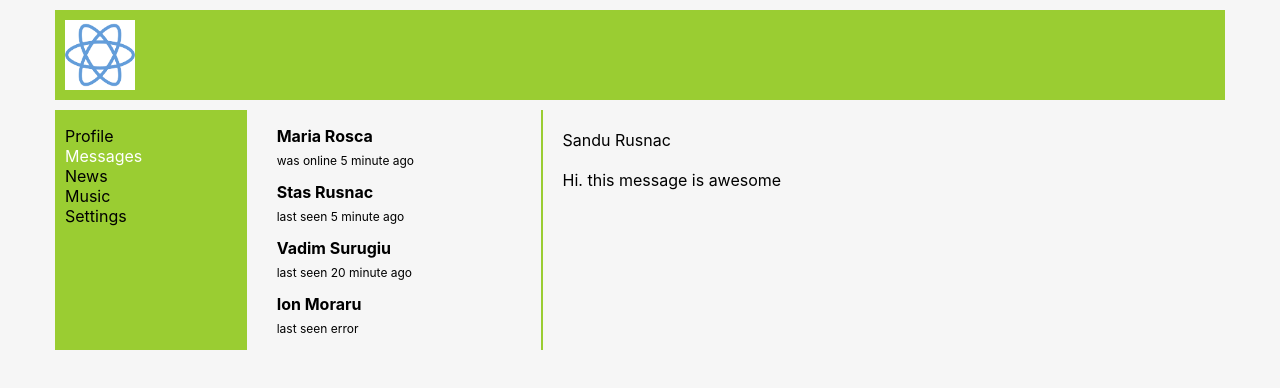
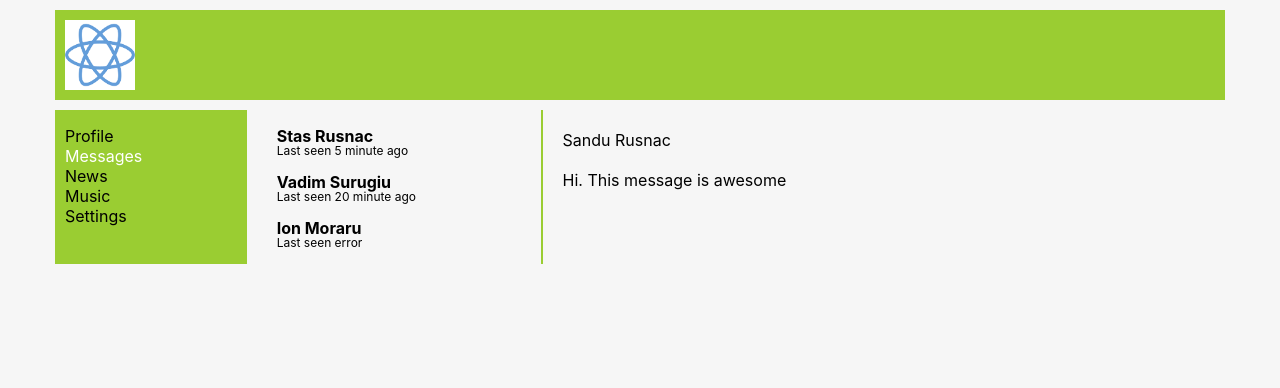
Before and after one commit to Itritiac/learn-react, a React (Create React App) app: page /dialogs in a window 1280 px wide. Shown: the top 388 px of the page. Built offline with nearby package versions, Linux system fonts and the light colour scheme.

Commit message:
rework chates

```diff
--- a/src/components/Content/Dialogs/Chates/Chates.js
+++ b/src/components/Content/Dialogs/Chates/Chates.js
@@ -9,8 +9,14 @@ const ChatItem = (props) =>{
 
   return (
     <div>
-      <NavLink to={path} >{props.name}<br/>{props.status}</NavLink>
-
+    <ul>
+    <li className={styles.name}>
+      <NavLink to={path} >{props.name}</NavLink>
+      </li>
+    <li className={styles.status}>
+      {props.status}
+    </li>
+    </ul>
     </div>
 
     );
@@ -18,44 +24,20 @@ const ChatItem = (props) =>{
 
 
 let Chates = (props) =>{
+
+  let dataChat = [
+    {id:1, name: 'Stas Rusnac', status: 'Last seen 5 minute ago'},
+    {id:2, name: 'Vadim Surugiu', status: 'Last seen 20 minute ago'},
+    {id:3, name: 'Ion Moraru', status: 'Last seen error'}
+  ]
+
   return(
           <div className={styles.chates}>
             <div >
-            <ul>
-              <li className={styles.name}>
-                <ChatItem  name="Maria Rosca" id="1"/>
-              </li>
-              <li className={styles.status}>
-                <ChatItem status="was online 5 minute ago" id="1"/>
-              </li>
-            </ul>
+              <ChatItem  name={dataChat[0].name} id={dataChat[0].id} status={dataChat[0].status}/>
+              <ChatItem  name={dataChat[1].name} id={dataChat[1].id} status={dataChat[1].status} />
+              <ChatItem  name={dataChat[2].name} id={dataChat[2].id} status={dataChat[2].status} />
 
-             <ul>
-                <li className={styles.name}>
-                  <ChatItem  name="Stas Rusnac" id="2"/>
-                </li>
-                <li className={styles.status}>
-                  <ChatItem status="last seen 5 minute ago" id="2"/>
-                </li>
-              </ul>
-
-              <ul>
-                <li className={styles.name}>
-                  <ChatItem  name="Vadim Surugiu" id="3"/>
-                </li>
-                <li className={styles.status}>
-                  <ChatItem status="last seen 20 minute ago" id="3"/>
-                </li>
-              </ul>
-
-              <ul>
-                <li className={styles.name}>
-                  <ChatItem  name="Ion Moraru" id="4"/>
-                </li>
-                <li className={styles.status}>
-                  <ChatItem status="last seen error" id="4"/>
-                </li>
-              </ul>
 
 
           </div>
--- a/src/components/Content/Dialogs/Messages/Messages.js
+++ b/src/components/Content/Dialogs/Messages/Messages.js
@@ -2,22 +2,34 @@ import React from 'react';
 
 import styles from './message.module.css';
 
+
+
+
 const Message = (props) =>{
 
 	return(
-		<div>{props.name}<br/><br/>{props.message}</div>
-		)
+		<div className={styles.message}>
+		{props.name}<br/><br/>{props.message}
+		</div>
+		);
 
 }
 
-let Messages = (props) =>{
-  return(
-          <div className={styles.message}>
-
-            	<Message name="Sandu Rusnac" message="Hi. this message is awesome" />
 
 
-          </div>
+let Messages = (props) =>{
+
+			let messagesData = [
+				{id: 1, name: 'Sandu Rusnac', message: 'Hi. This message is awesome'}
+			]
+
+
+
+  return(
+
+            	<Message name={messagesData[0].name} message={messagesData[0].message} id={messagesData[0].id} />
+
+
   );
 }
 
```
